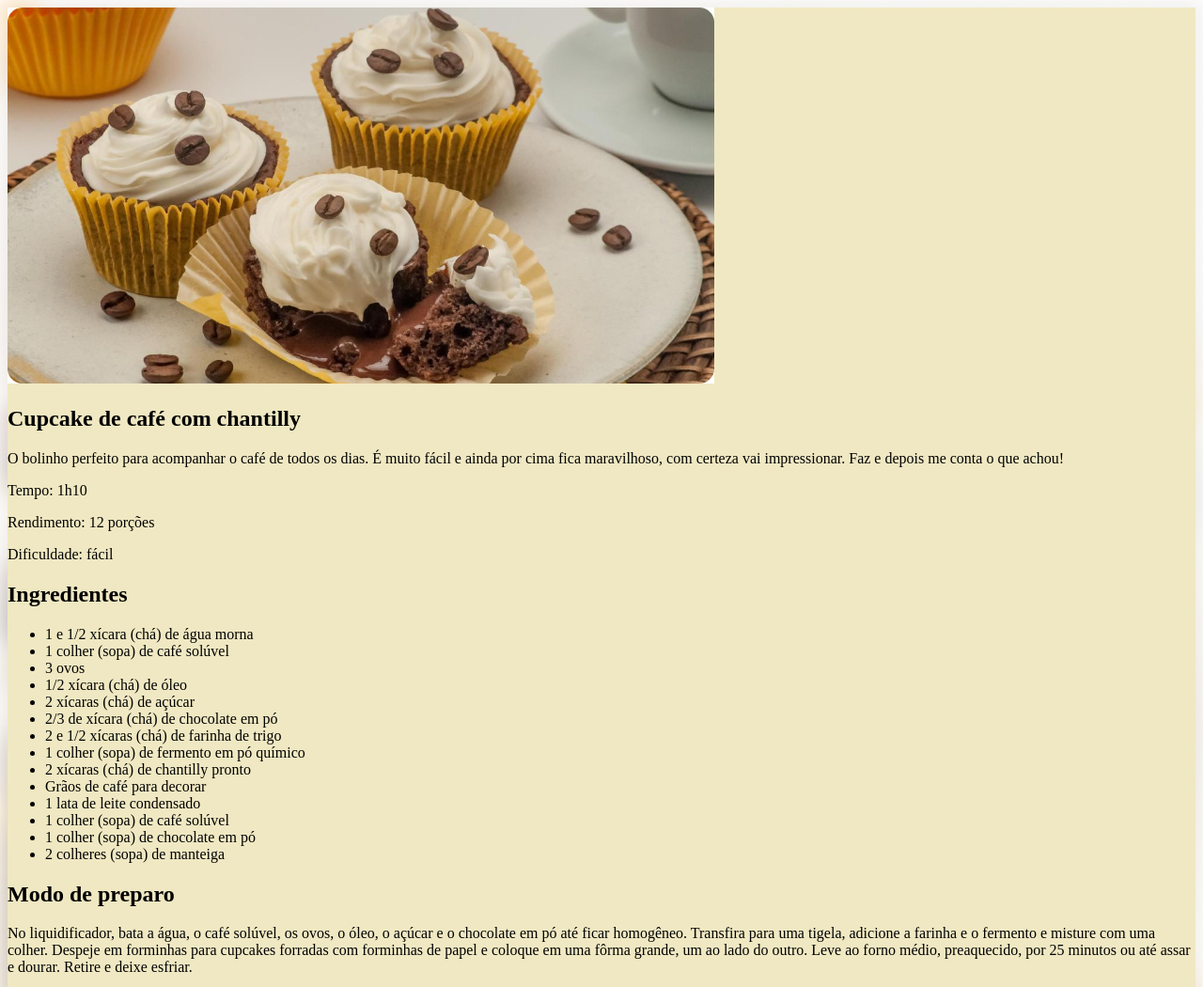
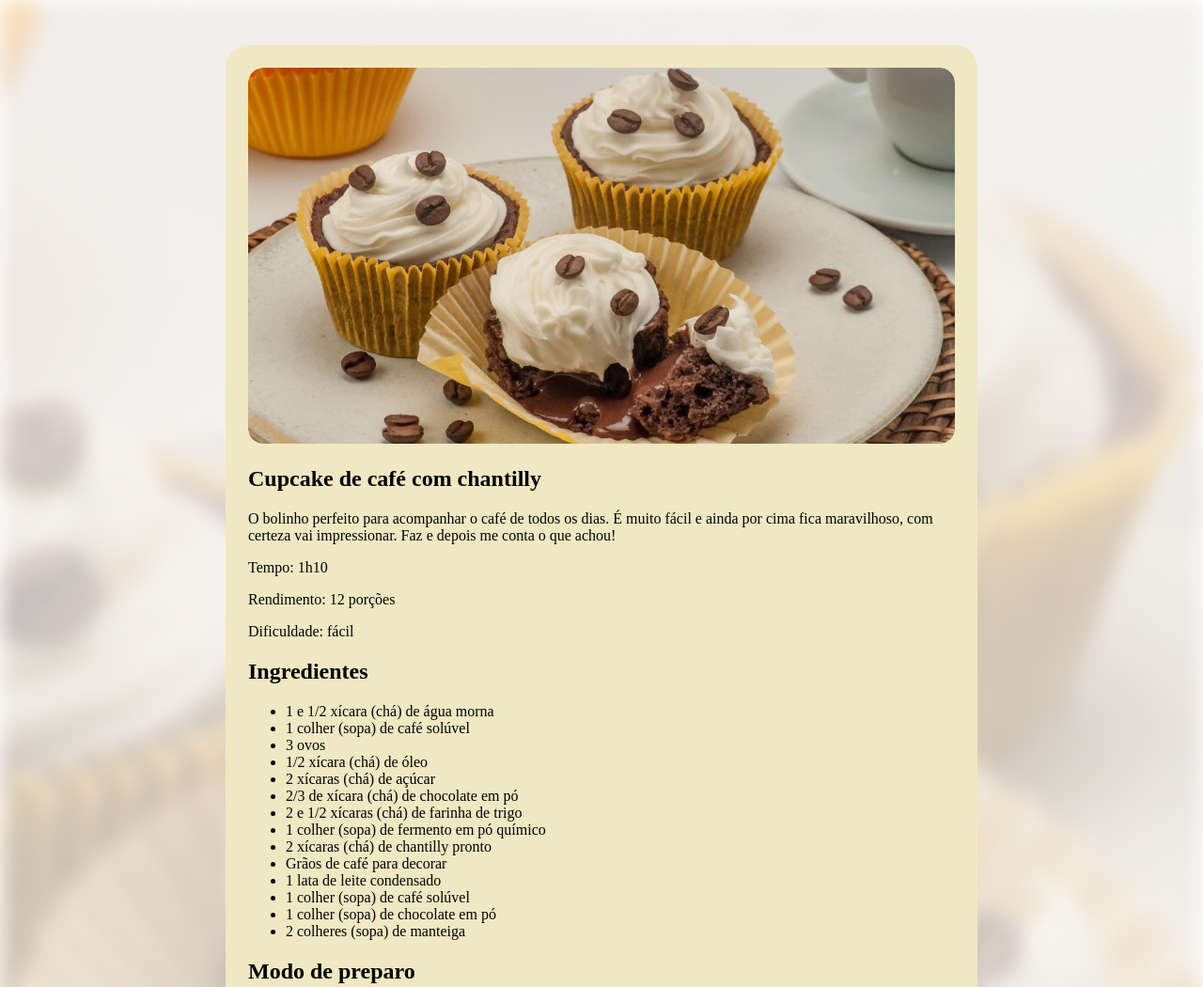
Before and after one commit to neto683/projeto-receitas, a plain HTML site: page index.html in a window 1280 px wide. Shown: the top 1050 px of the page at 94% size. Drawn offline with Linux system fonts and the light colour scheme.

Commit message:
imagem de fundo da page

```diff
--- a/style.css
+++ b/style.css
@@ -1,11 +1,28 @@
 body{
-  background-image: url(/assets/bg-image.jpg);
-}
-img{
-
+  background-image: url(assets/bg-image.jpg);
+  background-size: cover;
 }
 div#container{
   background-color: #F0E8C2;
+  width: 800px;
+  padding: 24px;
+  border-radius: 24px;
+  margin: 48px auto;
+  height: 1440px;
+  box-sizing: border-box;
+}
+main{
+  width: 752px;
+  height: 968px;
+}
+p{
+  text-align: left;
+}
+img{
+  text-align: center;
+  width: 752px;
+  height: 400px;
+  border-radius: 16px;
 }
 #about{
 
```
Also changed, not shown: assets/solo_leveling_o_que_e__w24vo9.jpg (added).
